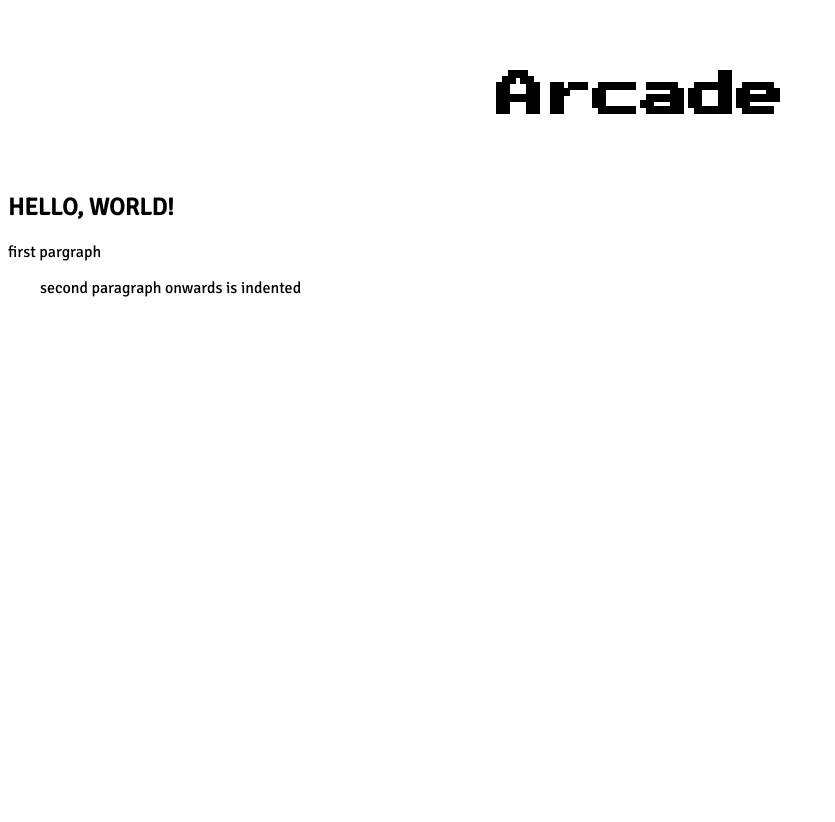
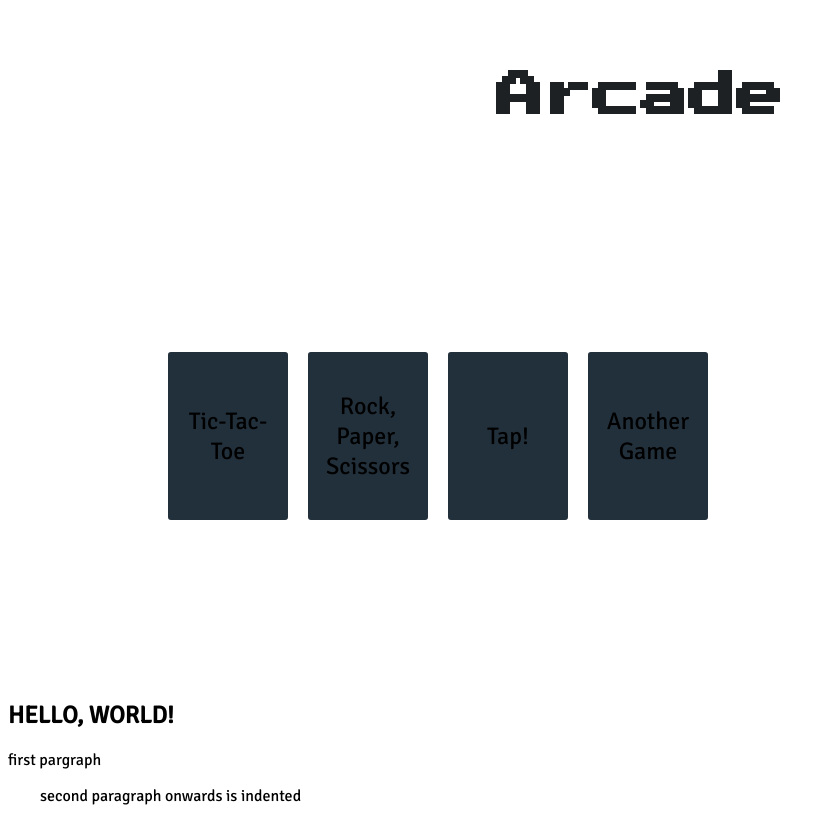
Before and after one commit to alexbrahos/Webmaster_Hackathon, a PHP site: page /html/index.html in a window 1280 px wide. Shown: the whole page, without its empty margins (0-835 px from the left). Before the commit the page ends 297 px from the top, so only its background shows below. Run offline with PHP 8.4, Linux system fonts and the light colour scheme.

Commit message:
created flexbox class

```diff
--- a/css/animations.css
+++ b/css/animations.css
@@ -17,3 +17,9 @@
     0% { opacity: 0; }
     100% { opacity: 1; }
   }
+
+  /* Buttons */
+  .selectGameBtn:hover {
+    color:#000000;
+    background-color:#FFFFFF;
+  }
--- a/css/main.css
+++ b/css/main.css
@@ -11,9 +11,12 @@
   GENERIC CSS
 */
 /* Margin Rules */
+/*
 * + * {
 	margin-top: 1em;
 }
+*/
+
 p {
 	text-align: justify;
 }
@@ -30,4 +33,32 @@ text-indent: 2em;
   text-align: center;
   margin-top: 1.5em;
   margin-bottom: 1.5em;
+  color: #1e2124;
 }
+
+
+/* Flexbox Containers */
+.listGamesFlexBox {
+  padding: 10em;
+  display: flex;
+  flex-direction: row;
+  flex-wrap: wrap;
+  justify-content: flex-start;
+
+  align-items: center;
+  align-content: space-around;
+
+  /*Mobile/Smaller Window Support*/
+  gap: 10px 20px;
+}
+
+
+/* Buttons */
+.selectGameBtn {
+  border-radius: 0.12em;
+  border-style: none;
+  background-color: #22303c;
+  font-size: x-large;
+  width: 5em;
+  height: 7em;
+}
--- a/html/index.html
+++ b/html/index.html
@@ -27,17 +27,29 @@
         font-family: 'Press Start 2P';
       }
 
-      h2, h3, p {
+      body, button {
         font-family: 'Signika';
       }
     </style>
 
     <title>Alpha Arcade</title>
+
 </head>
 <body>
-    <!--Header Class, consistent across all pages.-->
+    <!--Main Title-->
     <div class="header">
         <h1 id="title">Arcade</h1>
+    </div>
+
+
+    <div>
+        <!--Library Buttons-->
+        <div class="listGamesFlexBox">
+            <button class="selectGameBtn">Tic-Tac-Toe</button>
+            <button class="selectGameBtn">Rock, Paper, Scissors</button>
+            <button class="selectGameBtn">Tap!</button>
+            <button class="selectGameBtn">Another Game</button>
+        </div>
     </div>
 
     <h2>
```
